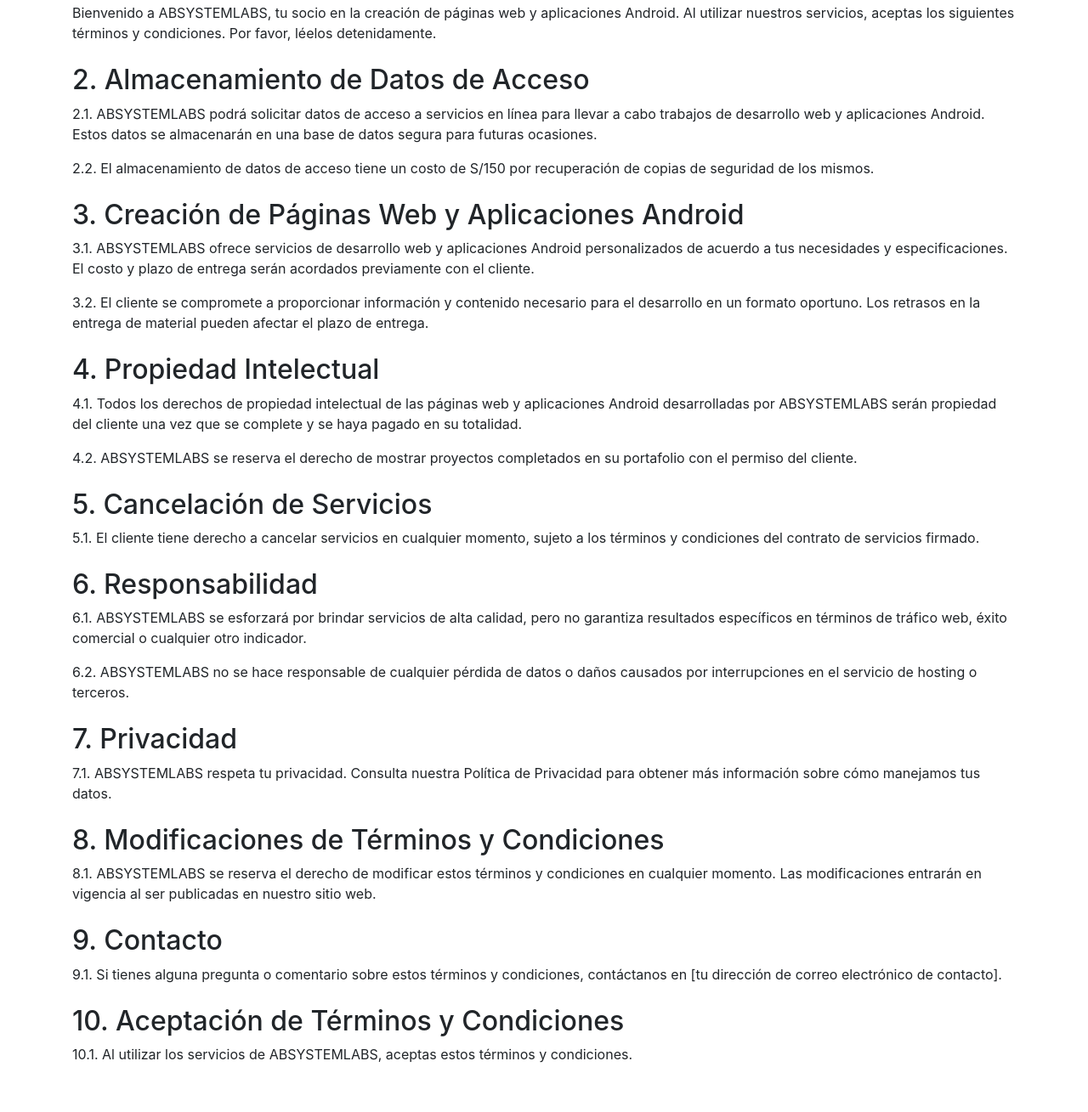
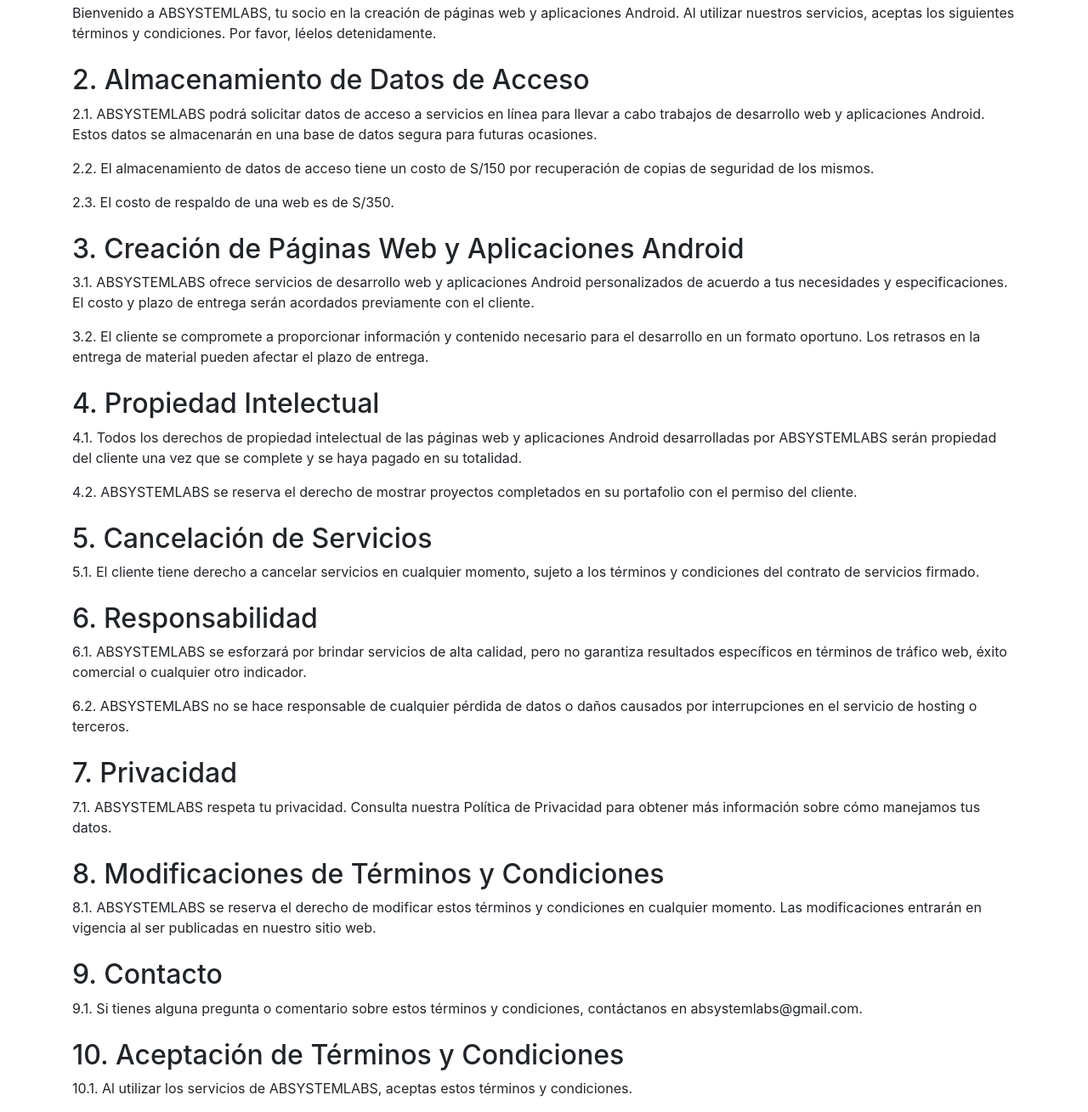
Before and after one commit to robert5642011peru/absystemlabs, a plain HTML site: page terminos.html in a window 1280 px wide. Shown: the part 163-1472 px from the top of the page at 85% size. Before the commit the page ends 1432 px from the top, so only its background shows below. Drawn offline with nearby package versions, Linux system fonts and the light colour scheme.

Commit message:
Update terminos.html

```diff
--- a/terminos.html
+++ b/terminos.html
@@ -17,6 +17,8 @@
             <h2>2. Almacenamiento de Datos de Acceso</h2>
             <p>2.1. ABSYSTEMLABS podrá solicitar datos de acceso a servicios en línea para llevar a cabo trabajos de desarrollo web y aplicaciones Android. Estos datos se almacenarán en una base de datos segura para futuras ocasiones.</p>
             <p>2.2. El almacenamiento de datos de acceso tiene un costo de S/150 por recuperación de copias de seguridad de los mismos.</p>
+            <p>2.3. El costo de respaldo de una web es de S/350.</p>
+
         </div>
         <div class="mt-4">
             <h2>3. Creación de Páginas Web y Aplicaciones Android</h2>
@@ -47,7 +49,7 @@
         </div>
         <div class="mt-4">
             <h2>9. Contacto</h2>
-            <p>9.1. Si tienes alguna pregunta o comentario sobre estos términos y condiciones, contáctanos en [tu dirección de correo electrónico de contacto].</p>
+            <p>9.1. Si tienes alguna pregunta o comentario sobre estos términos y condiciones, contáctanos en absystemlabs@gmail.com.</p>
         </div>
         <div class="mt-4">
             <h2>10. Aceptación de Términos y Condiciones</h2>
```
